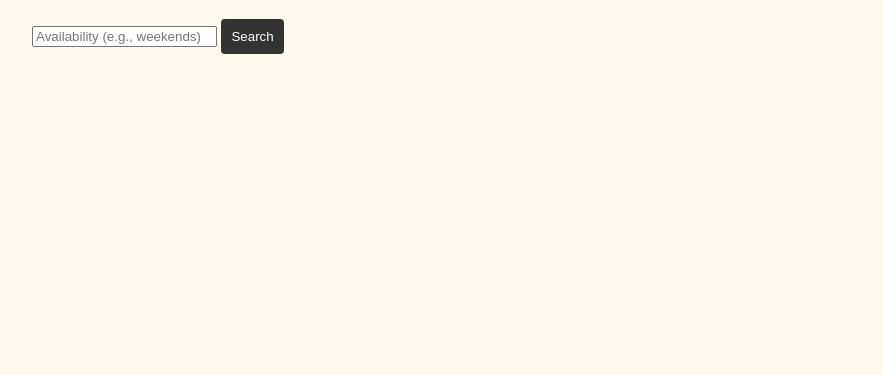
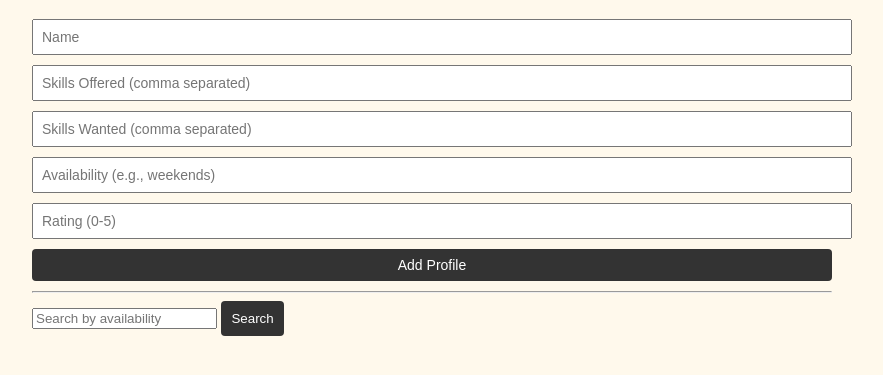
Before and after one commit to MansiThakur5/skill-swap-app, a website: page public/index.html in a window 1280 px wide. Shown: the part 89-464 px from the top of the page, without its empty margins (208-1091 px from the left). Drawn offline with Linux system fonts and the light colour scheme.

Commit message:
index.html

```diff
--- a/public/index.html
+++ b/public/index.html
@@ -2,17 +2,32 @@
 <html lang="en">
 <head>
   <meta charset="UTF-8">
-  <meta name="viewport" content="width=device-width, initial-scale=1.0">
   <title>Skill Swap Platform</title>
   <link rel="stylesheet" href="styles.css">
 </head>
 <body>
   <div id="app">
     <h1>Skill Swap Platform</h1>
-    <input type="text" id="availability" placeholder="Availability (e.g., weekends)">
+
+    <!-- Add User Form -->
+    <form id="userForm">
+      <input type="text" placeholder="Name" id="name" required />
+      <input type="text" placeholder="Skills Offered (comma separated)" id="skillsOffered" required />
+      <input type="text" placeholder="Skills Wanted (comma separated)" id="skillsWanted" required />
+      <input type="text" placeholder="Availability (e.g., weekends)" id="availability" required />
+      <input type="number" placeholder="Rating (0-5)" id="rating" step="0.1" required />
+      <button type="submit">Add Profile</button>
+    </form>
+
+    <hr/>
+
+    <!-- Availability Filter -->
+    <input type="text" id="availabilitySearch" placeholder="Search by availability">
     <button onclick="searchUsers()">Search</button>
+
     <div id="profiles"></div>
   </div>
+
   <script src="script.js"></script>
 </body>
 </html>
```
